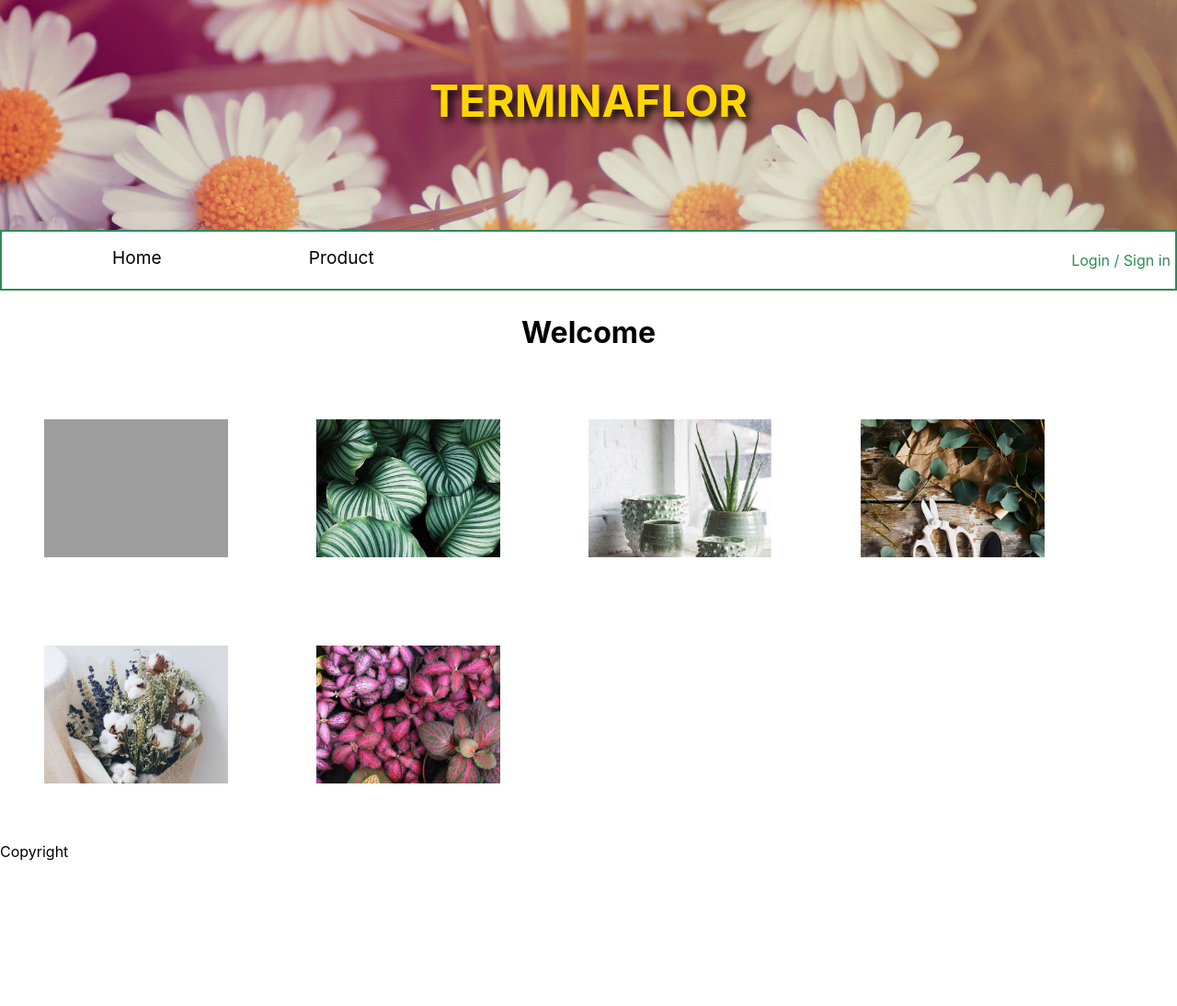
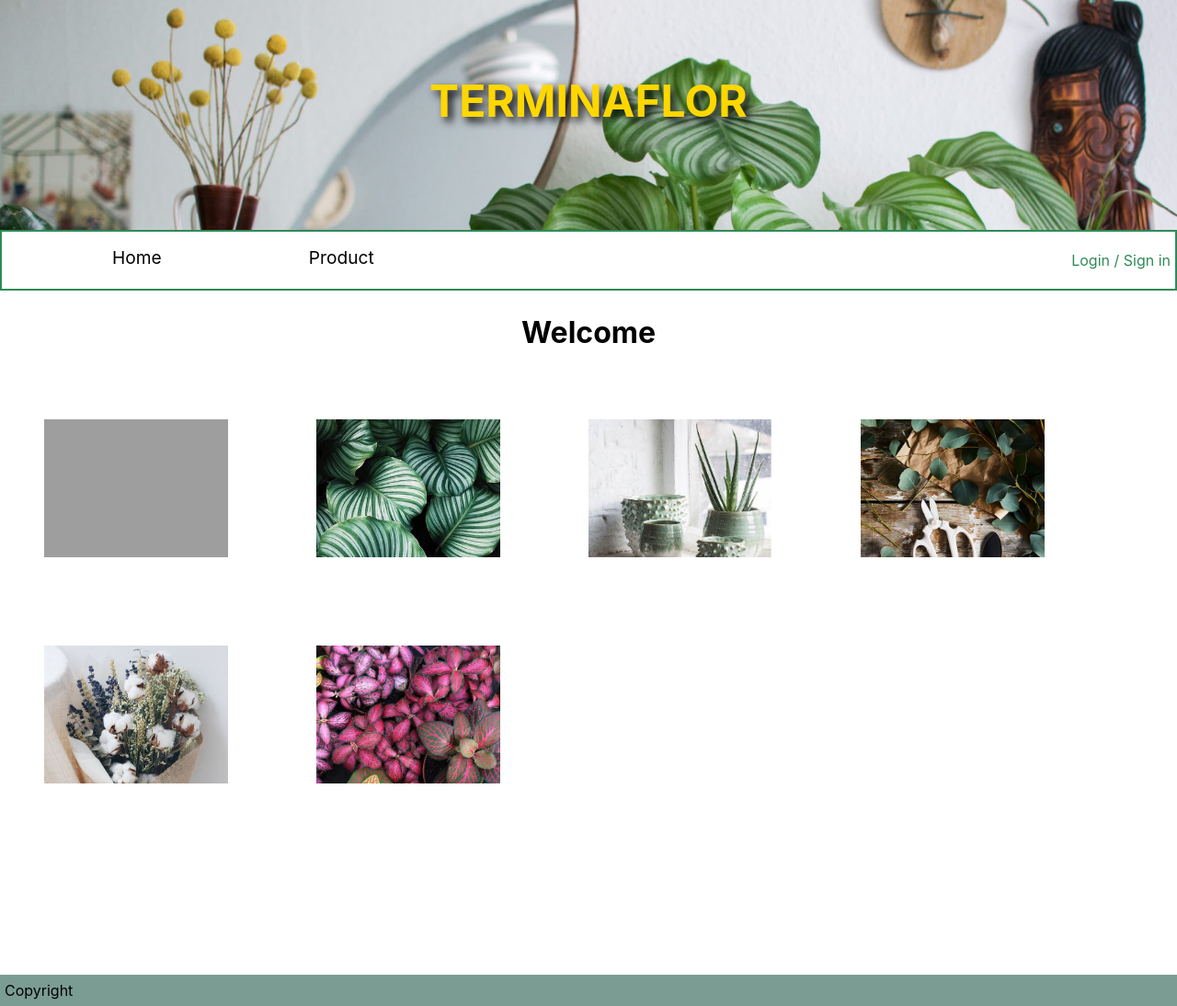
Before and after one commit to YRZZ/ecom, a PHP site: page / in a window 1280 px wide. Shown: the whole page at 92% size. Before the commit the page ends 936 px from the top, so only its background shows below. Run offline with PHP 8.4, Linux system fonts and the light colour scheme; data that the repository does not hold is empty; grey boxes are pictures that could not be loaded.

Commit message:
ça brasse

```diff
--- a/layout/header.php
+++ b/layout/header.php
@@ -42,7 +42,6 @@ $dataOrder = getOpenOrderByIdClient($pdo, $_SESSION['id']);
                     <?php endif ?>
                 </div>
             </ul>
-
         </div>
 
     </header>
--- a/public/css/header.css
+++ b/public/css/header.css
@@ -1,5 +1,3 @@
-
-
 header
 {
     margin: 0;
@@ -9,7 +7,7 @@ header
 
 
 h1 {
-    background: url(../img/Vintage-Flowers.jpg) fixed;
+    background: url(../img/jungle.jpg) fixed;
     background-size: 100%;
     text-align: center;
     font-size: 3em;
@@ -73,3 +71,16 @@ ul {
 .client_menu a:active {
     text-decoration: underline;
 }
+
+/* footer */
+
+footer {
+    display: flex;
+    /* justify-content: space-evenly; */
+    align-items: center;
+    height: 3vh;
+    background-color: rgb(123, 156, 146);
+    flex-shrink: 0;
+    padding: 5px;
+    margin-top: 10em;
+}
--- a/public/css/home.css
+++ b/public/css/home.css
@@ -10,6 +10,11 @@
     background-size: 100%;
     margin: 3em;
 }
+
+/* .orchid a {
+    width: 100%;
+    height: 100%;
+} */
 
 .green {
     background: url(../img/calathea.jpg);
--- a/view/home_view.php
+++ b/view/home_view.php
@@ -11,10 +11,10 @@
 
 -->
 <div class="home">
-    <div class="orchid"></div>
-    <div class="green"></div>
-    <div class="pottery"></div>
-    <div class="tools"></div>
-    <div class="sechees"></div>
-    <div class="verte"></div>
+    <a href="/item.php" class="orchid"></a>
+    <a class="green" href="/item.php"></a>
+    <a class="pottery" href="/item.php"></a>
+    <a class="tools" href="/item.php"></a>
+    <a class="sechees"  href="/item.php"></a>
+    <a class="verte" href="/item.php"></a>
 </div>
```
Also changed, not shown: public/css/main.css (deleted), public/img/jungle.jpg (added).
